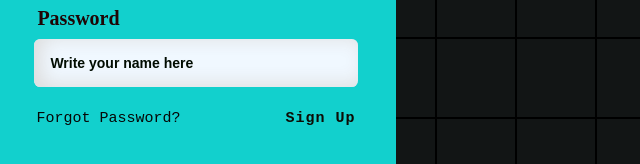
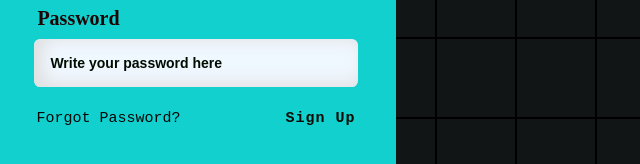
Before and after one commit to mamunsj/form-validation-with-row-css, a plain HTML site: page index.html in a window 1280 px wide. Shown: the part 361-525 px from the top of the page, 444-1084 px from the left. Drawn offline with Linux system fonts and the light colour scheme.

Commit message:
added a necessary word

```diff
--- a/index.html
+++ b/index.html
@@ -25,7 +25,7 @@
             type="password"
             id="password"
             required
-            placeholder="Write your name here"
+            placeholder="Write your password here"
           />
           <div class="dflex">
             <p>Forgot Password?</p>
```
